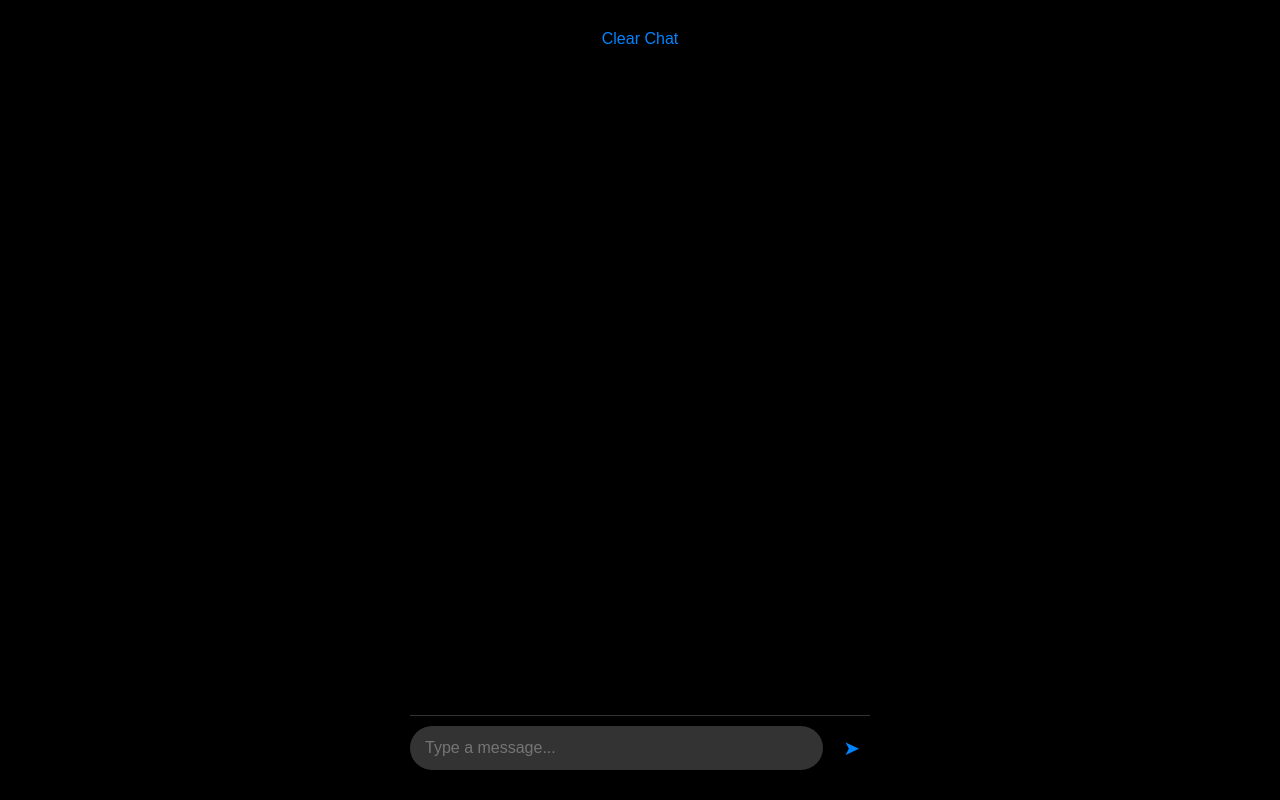
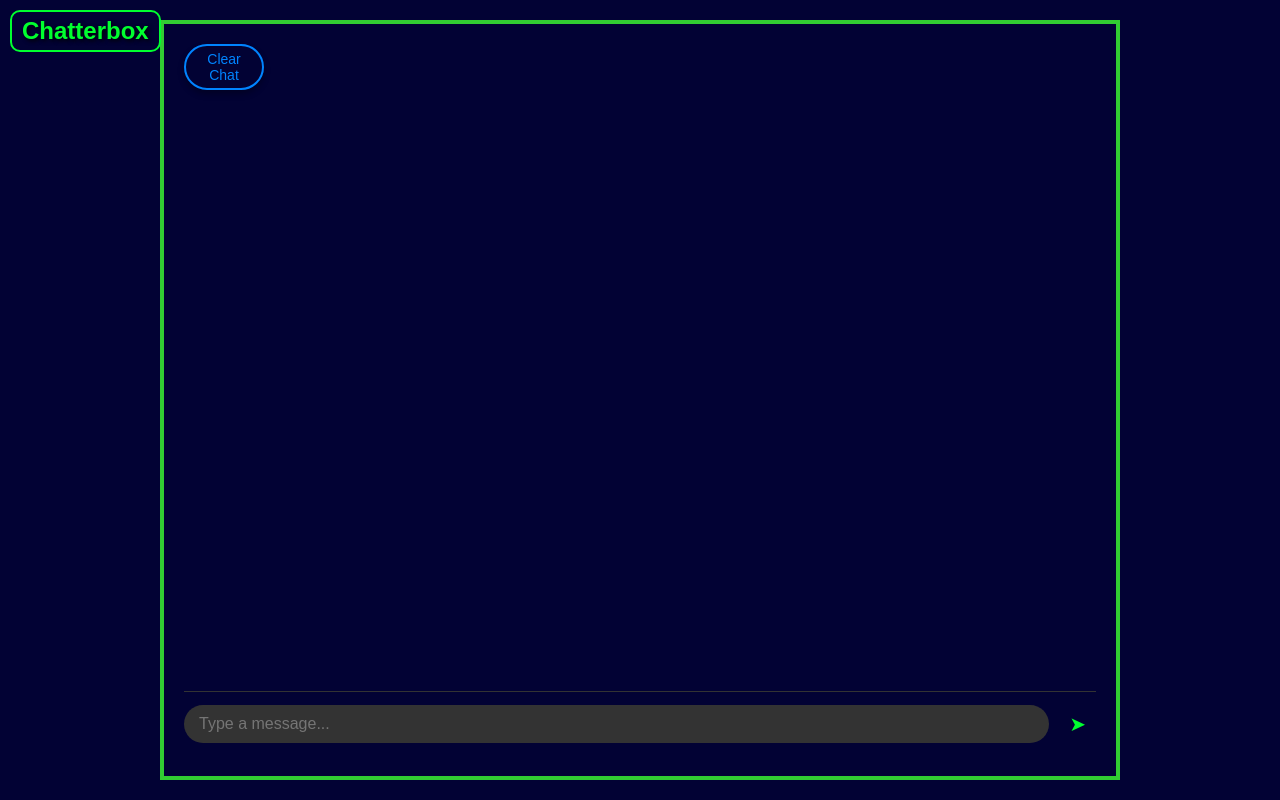
Before and after one commit to aldaneeeee/ai-customer-support, a website: page public/index.html in a window 1280 px wide. Drawn offline with Linux system fonts and the light colour scheme.

Commit message:
changed some CSS

```diff
--- a/public/index.html
+++ b/public/index.html
@@ -4,19 +4,27 @@
     <meta charset="UTF-8">
     <meta name="viewport" content="width=device-width, initial-scale=1.0">
     <link rel="stylesheet" href="styles.css">
-        <title>AI Chatbot</title>
+    <title>Chatterbox</title>
 </head>
 <body>
+    <header class="chat-header">
+        <h1>Chatterbox</h1>
+    </header>
+    <div class="chat-wrapper">
         <div class="chat-container">
             <button id="clearButton" onclick="clearChat()">Clear Chat</button>
             <div class="chat-messages" id="chat">
-                <!-- Messages will be inserted here -->
+
+                <div id="ai-response" class="ai-message"></div>
             </div>
             <div class="input-area">
                 <input type="text" id="userInput" placeholder="Type a message...">
                 <button id="sendButton" onclick="sendMessage()">➤</button>
             </div>
         </div>
+    </div>
+    <script src="script.js"></script>
+    <script src="index.js"></script>
     <script>
         async function sendMessage() {
             const userInput = document.getElementById('userInput');
@@ -52,8 +60,6 @@ async function sendMessage() {
         function clearChat() {
             document.getElementById('chat').innerHTML = '';
         }
-
-// Allow sending message with Enter key
         document.getElementById('userInput').addEventListener('keypress', function(e) {
             if (e.key === 'Enter') {
                 sendMessage();
--- a/public/styles.css
+++ b/public/styles.css
@@ -1,79 +1,15 @@
-/* body, html {
-    margin: 0;
-    padding: 0;
-    font-family: Arial, sans-serif;
-    background-color: #1a1a1a;
-    color: #fff;
-}
-.chat-container {
-    max-width: 600px;
-    margin: 0 auto;
-    padding: 20px;
-    height: 100vh;
-    display: flex;
-    flex-direction: column;
-}
-.chat-header {
-    text-align: center;
-    padding: 20px 0;
-    background-color: #2c2c2c;
-    border-radius: 10px 10px 0 0;
-}
-.chat-messages {
-    flex-grow: 1;
-    overflow-y: auto;
-    padding: 20px;
-}
-.message {
-    max-width: 80%;
-    margin-bottom: 15px;
-    padding: 10px 15px;
-    border-radius: 20px;
-    line-height: 1.4;
-}
-.user-message {
-    background-color: #673ab7;
-    align-self: flex-end;
-    margin-left: auto;
-}
-.ai-message {
-    background-color: #424242;
-    align-self: flex-start;
-}
-.input-area {
-    display: flex;
-    padding: 20px;
-    background-color: #2c2c2c;
-    border-radius: 0 0 10px 10px;
-}
-#userInput {
-    flex-grow: 1;
-    padding: 10px;
-    border: none;
-    border-radius: 20px;
-    background-color: #424242;
-    color: #fff;
-}
-button {
-    background-color: #673ab7;
-    color: white;
-    border: none;
-    padding: 10px 20px;
-    margin-left: 10px;
-    border-radius: 20px;
-    cursor: pointer;
-} */
-
 body, html {
     margin: 0;
     padding: 0;
     font-family: Arial, sans-serif;
-    background-color: #000000;
+    background-color: #020234;
     color: #fff;
     height: 100%;
 }
-.chat-container {
-    max-width: 500px;
+
+.chat-wrapper {
+    position: relative;
+    max-width: 1000px;
     margin: 0 auto;
     padding: 20px;
     height: 100vh;
@@ -81,11 +17,43 @@ body, html {
     flex-direction: column;
     box-sizing: border-box;
 }
+
+.chat-header {
+    position: absolute;
+    top: 10px;
+    left: 10px;
+    z-index: 10;
+}
+
+.chat-header h1 {
+    font-size: 24px;
+    color: #00ff2f; /* Lime green color */
+    text-shadow: 2px 2px 4px #000;
+    margin: 0;
+    padding: 5px 10px;
+    font-weight: bold;
+    background-color: #020234;
+    border: 2px solid #00ff2f;
+    border-radius: 10px;
+}
+
+.chat-container {
+    padding: 20px;
+    height: 100%;
+    display: flex;
+    flex-direction: column;
+    box-sizing: border-box;
+    border: 4px solid limegreen;
+    background-color: #020234;
+    overflow: hidden;
+}
+
 .chat-messages {
     flex-grow: 1;
     overflow-y: auto;
     padding: 20px 0;
 }
+
 .message {
     max-width: 80%;
     margin-bottom: 15px;
@@ -94,21 +62,27 @@ body, html {
     line-height: 1.4;
     font-size: 16px;
 }
+
 .user-message {
     background-color: #0084ff;
     align-self: flex-end;
     margin-left: auto;
 }
+
 .ai-message {
-    background-color: #e100ff;
+    background-color: #5f5e5e;
     align-self: flex-start;
 }
 .input-area {
     display: flex;
+    justify-content: center;
+    align-items: center;
     padding: 10px 0;
-    background-color: #000000;
+    background-color: #020234;
     border-top: 1px solid #333;
 }
+
+
 #userInput {
     flex-grow: 1;
     padding: 10px 15px;
@@ -118,21 +92,57 @@ body, html {
     color: #fff;
     font-size: 16px;
 }
+
 #sendButton {
     background-color: transparent;
-    color: #0084ff;
+    color: #00ff2f;
     border: none;
     padding: 10px;
     margin-left: 10px;
     cursor: pointer;
     font-size: 20px;
+    border-radius: 50%;
+    transition: all 0.3s ease;
+    position: relative;
 }
+
+#sendButton::before {
+    content: '';
+    position: absolute;
+    top: 50%;
+    left: 50%;
+    width: 50px;
+    height: 50px;
+    border: 2px solid #00ff2f;
+    border-radius: 50%;
+    transform: translate(-50%, -50%);
+    opacity: 0;
+    transition: all 0.3s ease;
+}
+
+#sendButton:hover::before {
+    opacity: 1;
+    transform: translate(-50%, -50%) scale(1.1);
+}
+
 #clearButton {
     background-color: transparent;
     color: #0084ff;
-    border: none;
-    padding: 10px 20px;
+    border: 2px solid #0084ff;
+    padding: 5px 10px;
     cursor: pointer;
-    font-size: 16px;
-    margin-bottom: 10px;
+    font-size: 14px;
+    border-radius: 30px;
+    width: 80px; /* Smaller width */
+    transition: all 0.3s ease;
+    box-shadow: 0px 4px 6px rgba(0, 0, 0, 0.3);
+    text-align: center;
 }
+
+
+#clearButton:hover {
+    background-color: #0084ff;
+    color: #fff;
+    box-shadow: 0px 6px 8px rgba(0, 0, 0, 0.4);
+    transform: translateY(-2px);
+}
```
Also changed, not shown: script.js (added, +54 -0 lines), index.js (line endings or trailing spaces), 1 other file. Lines whose indentation alone changed are shown as unchanged.
